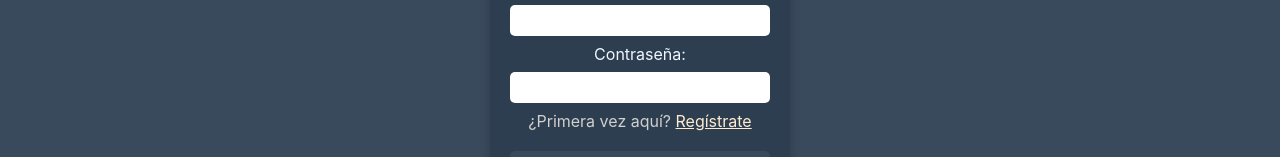
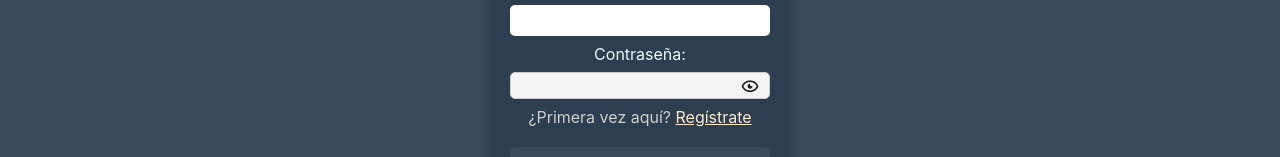
Before and after one commit to AndresCastril/Ingenier-a-software-I, a website: page Login/login.html in a window 1280 px wide. Shown: the part 222-379 px from the top of the page. Drawn offline with nearby package versions, Linux system fonts and the light colour scheme; some packages are replaced by stand-ins of ours; a script that the page names is missing.

Commit message:
Ojo de contraseña en login

```diff
--- a/Login/login.css
+++ b/Login/login.css
@@ -13,6 +13,7 @@
     padding: 20px;
     border-radius: 10px;
     width: 300px;
+    height: 280px;
     text-align: center;
     box-shadow: 0px 4px 10px rgba(0, 0, 0, 0.2);
 }
@@ -75,3 +76,39 @@ header img {
     height: 80px;
     margin-right: 20px;
 }
+
+.input-container {
+    display: flex;
+    flex-direction: column;
+    align-items: center;
+    gap: 15px;
+}
+
+.input-wrapper,
+.password-container {
+    position: relative;
+    display: inline-block;
+    width: 100%;
+    max-width: 300px;
+}
+
+.input-wrapper input,
+.password-container input {
+    width: 100%;
+    padding: 5px;
+    border-radius: 5px;
+    border: 1px solid #ccc;
+    background-color: #f4f4f4;
+    outline: none;
+    box-sizing: border-box;
+}
+
+.password-container i {
+    position: absolute;
+    top: 50%;
+    right: 10px;
+    transform: translateY(-50%);
+    cursor: pointer;
+    color: #252222;
+    font-size: 20px;
+}
--- a/Login/login.html
+++ b/Login/login.html
@@ -5,6 +5,7 @@
     <meta charset="UTF-8">
     <meta name="viewport" content="width=device-width, initial-scale=1.0">
     <title>Iniciar sesión</title>
+     <link href='https://unpkg.com/boxicons@2.1.4/css/boxicons.min.css' rel='stylesheet'>
     <link rel="stylesheet" href="/style.css">
     <link rel="stylesheet" href="./login.css">
 </head>
@@ -33,8 +34,14 @@
                 <label for="email-login">Correo Electrónico:</label>
                 <input type="email" id="email-login" required>
 
+
                 <label for="password-login">Contraseña:</label>
+                <br>
+
+                <div class="password-container">
                 <input type="password" id="password-login" required>
+                <i class="bx bx-show-alt"></i>
+                </div>
 
                 <p>¿Primera vez aquí?
                     <a href="/Register/register.html">Regístrate</a>
--- a/Login/login.js
+++ b/Login/login.js
@@ -1,3 +1,21 @@
+const pass = document.getElementById("password-login"),
+      icon = document.querySelector(".bx");
+
+icon.addEventListener("click", e => {
+    if (pass.type === "password"){
+        pass.type = "text";
+        icon.classList.remove('bx-show-alt')
+        icon.classList.add('bx-hide')
+    } else {
+        pass.type = "password"
+        icon.classList.remove('bx-hide')
+        icon.classList.add('bx-show-alt')
+    }
+})
+
+
+
+
 document.addEventListener('DOMContentLoaded', () => {
     const form = document.getElementById('login-form');
 
```
